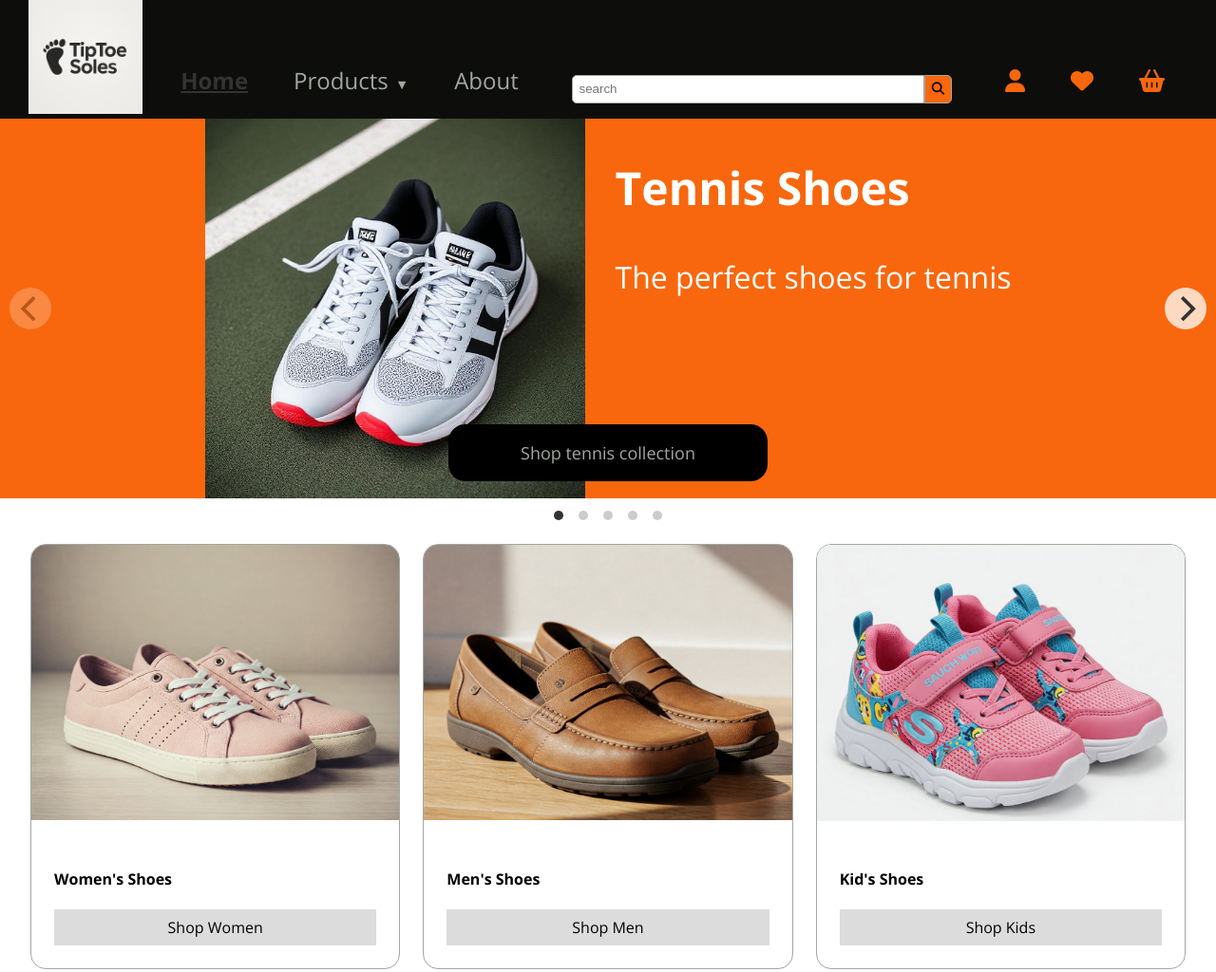
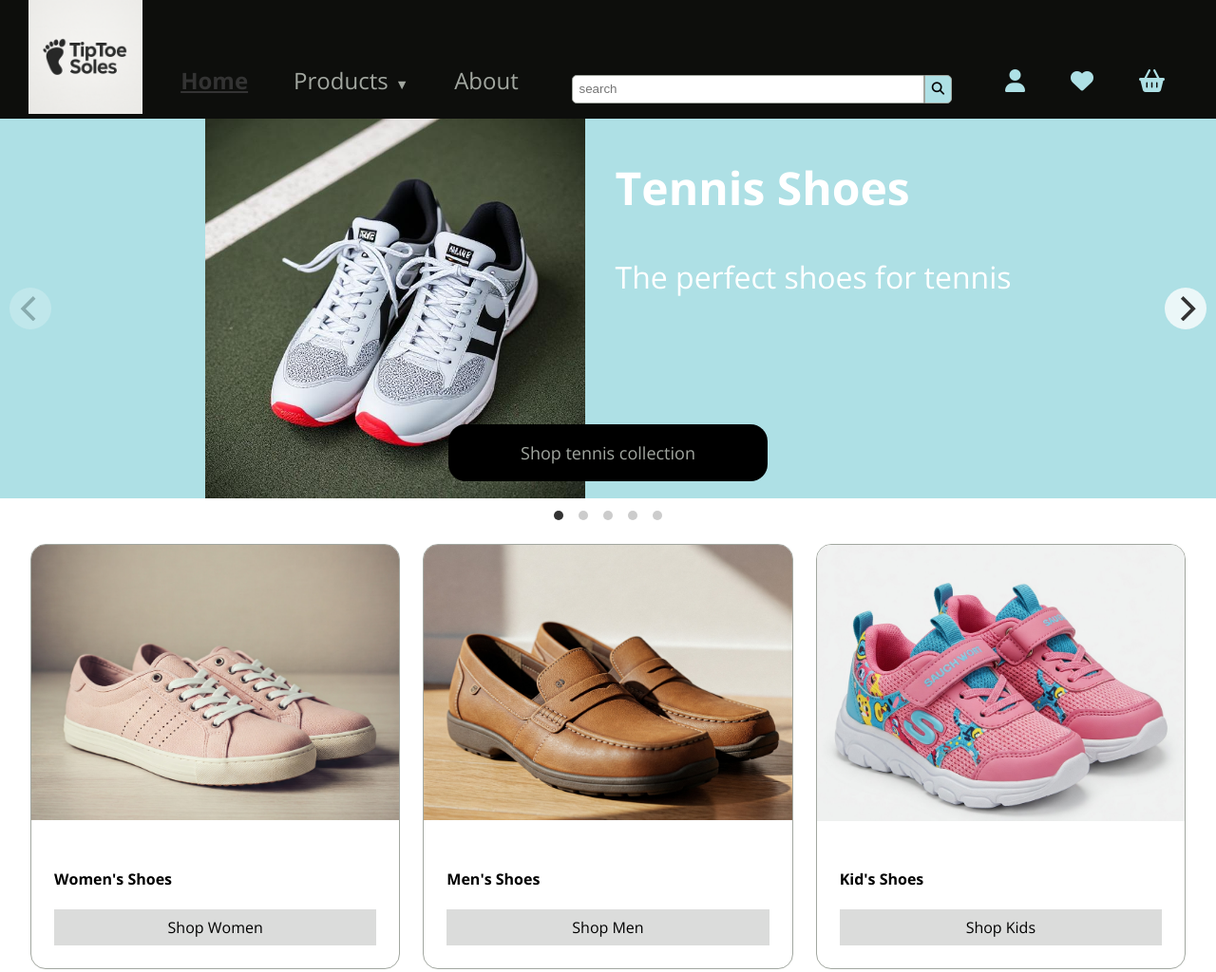
Before and after one commit to kkaaii-git/Class-Website, a plain HTML site: page index.html in a window 1280 px wide. Shown: the top 1024 px of the page at 95% size. Drawn offline with nearby package versions, Linux system fonts and the light colour scheme.

Commit message:
Change colour

```diff
--- a/styles.css
+++ b/styles.css
@@ -1,7 +1,7 @@
 :root {
   /* CSS HSL */
   --night: hsla(90, 8%, 5%, 1);
-  --pumpkin: hsla(23, 94%, 51%, 1);
+  --powderblue: hsla(186, 52%, 79%, 1);
   --ash-gray: hsla(103, 4%, 64%, 1);
   --black: hsla(0, 0%, 0%, 1);
   --dim-gray: hsla(120, 1%, 38%, 1);
@@ -59,7 +59,7 @@ body {
 }
 
 .user-nav a {
-  color: var(--pumpkin);
+  color: var(--powderblue);
   text-decoration: none;
   font-size: var(--nav-text-size);
   padding: 1em;
@@ -95,7 +95,7 @@ body {
 }
 
 #site-search button {
-  background-color: var(--pumpkin);
+  background-color: var(--powderblue);
   padding: 0.5em;
   border: 1px solid var(--ash-gray);
   border-radius: 0px 5px 5px 0px;
@@ -107,7 +107,7 @@ body {
 
 .slide {
   min-height: 50vh;
-  background-color: var(--pumpkin);
+  background-color: var(--powderblue);
   min-width: 100%;
   display: grid;
   place-items: center;
```
